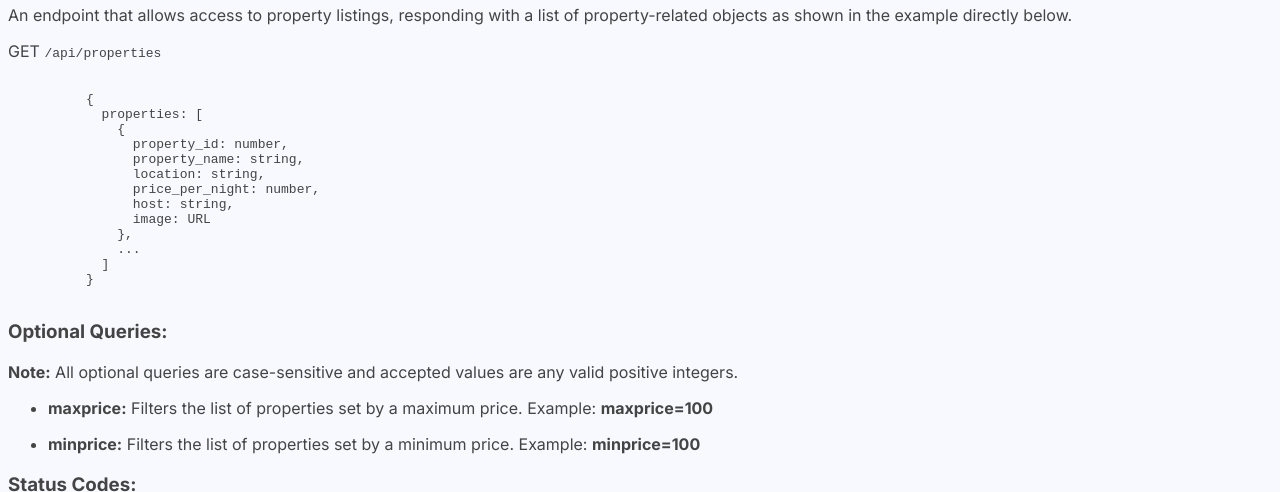
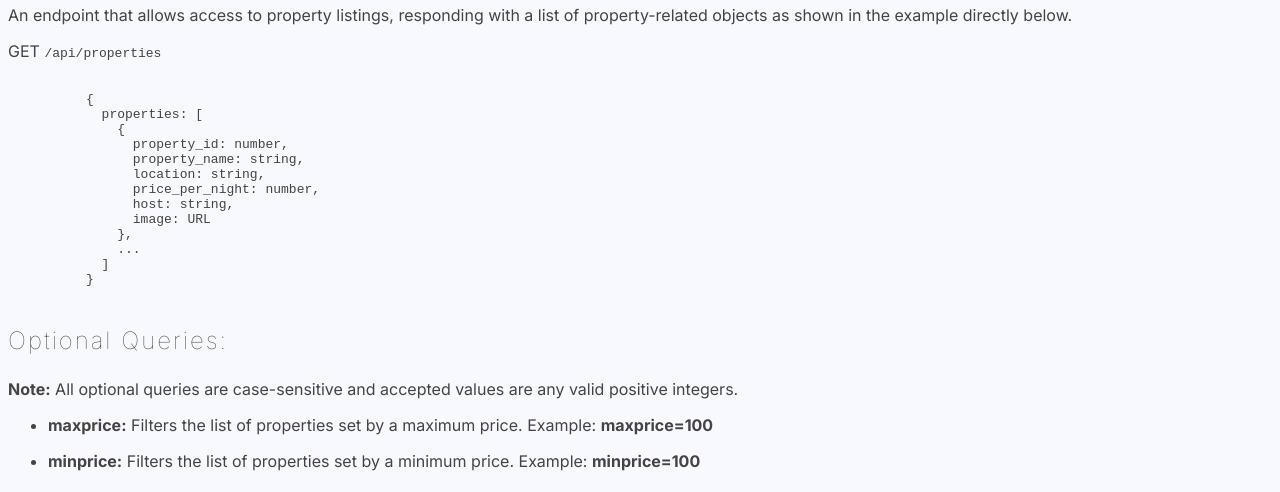
Before and after one commit to d-coded25/airbnc-back-end, a website: page public/index.html in a window 1280 px wide. Shown: the part 300-792 px from the top of the page. Drawn offline with Linux system fonts and the light colour scheme.

Commit message:
Add initial css styles to h3 elements

```diff
--- a/public/styles.css
+++ b/public/styles.css
@@ -16,3 +16,9 @@ h2 {
   font-weight: 200;
   letter-spacing: 4px;
 }
+
+h3 {
+  font-size: 24px;
+  font-weight: 100;
+  letter-spacing: 2px;
+}
```
